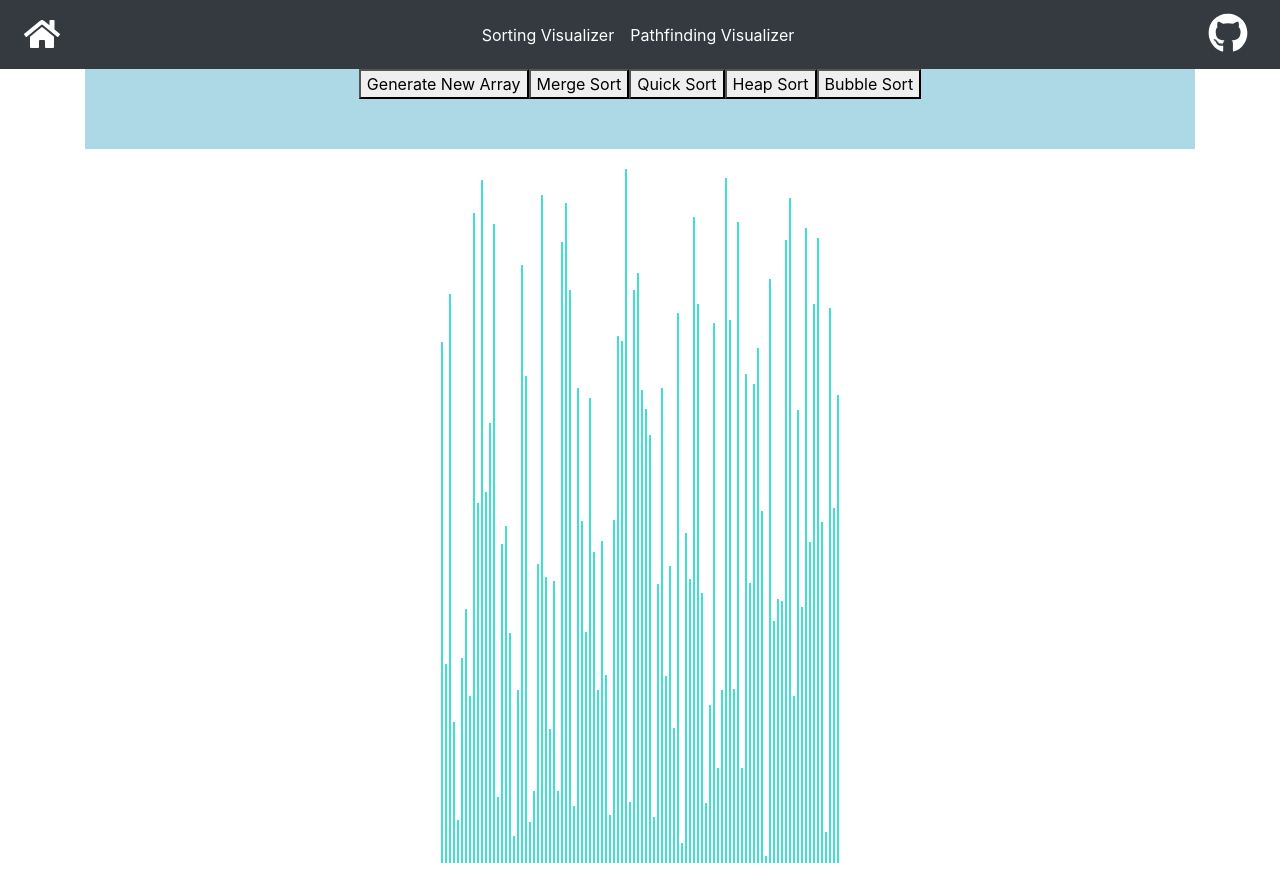
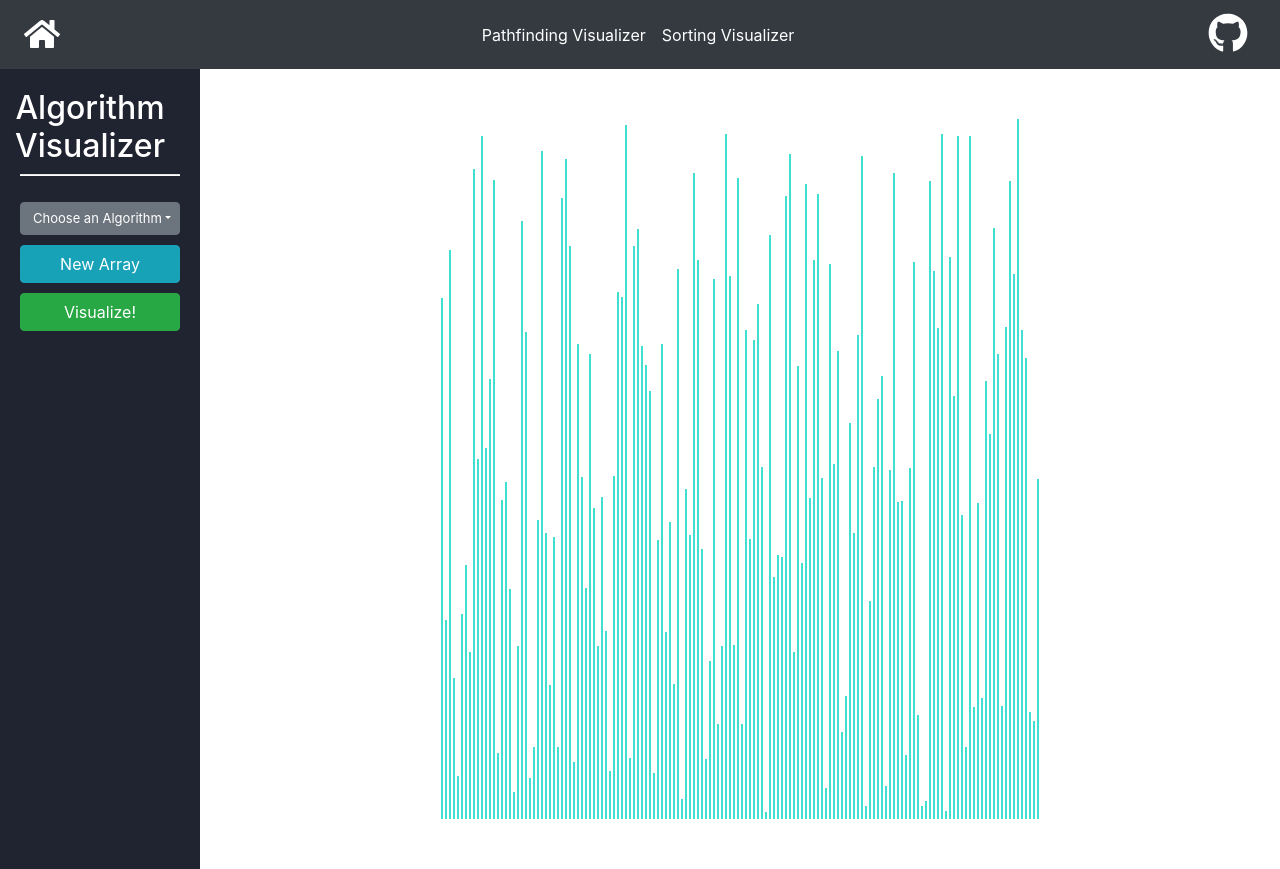
Before and after one commit to marcuspearce/Algorithm-Visualizer, a React (Create React App) app: page /sortingVisualizer in a window 1280 px wide. After the commit the page ends 825 px from the top, so only its background shows below. Built offline with nearby package versions, Linux system fonts and the light colour scheme.

Commit message:
fixed sidebar styling

```diff
--- a/src/components/PathfindingVisualizer/PathfindingVisualizer.css
+++ b/src/components/PathfindingVisualizer/PathfindingVisualizer.css
@@ -10,36 +10,60 @@
     /* min-width:500px; */
 }
 
-
 /* Style page content */
 #pathfinder-content {
-    margin-left: 200px; /* Same as the width of the sidebar */
-    padding: 0px 10px;
+  margin-left: 200px; /* Same as the width of the sidebar */
+  padding: 0px 10px;
 }
 
 
+
+
+/* SIDEBAR */
+
+
 /* The sidebar menu */
-.sidenav {
+.sidebar-p {
     height: 100%;
     width: 200px;
     position: fixed; /* Fixed Sidebar (stay in place on scroll) */
-    z-index: 1; /* Stay on top */
     left: 0;
-    background-color: #111; /* Black */
-    overflow-x: hidden; /* Disable horizontal scroll */
+    background-color:rgb(32,35,48);
     padding-top: 20px;
+    padding-left:20px;
+    padding-right: 20px;
+    font-size: 10px;
+
+    margin-top:-25px;
   }
 
-  /* The navigation menu links */
-  .sidenav button {
-    padding: 6px 8px 6px 16px;
-    text-decoration: none;
-    font-size: 25px;
-    color: #818181;
-    display: block;
+
+  .sidebar-p Button {
+    width:100%;
+    margin-top:10px;
   }
 
-  /* When you mouse over the navigation links, change their color */
+  .sidebar-p-line {
+    background-color:white;
+    height:1px;
+    margin-top:0;
+  }
+
+  .sidebar-p-title {
+    color:white;
+    font-size:2rem;
+    margin-left:-20px;
+  }
+
+  .sidebar-p-dropdown {
+    font-size:10px;
+  }
+
+  .sidebar-p .dropdown button {
+    font-size:13px;
+  }
+
+  /* When you mouse over the navigation links, change their color
   .sidenav button:hover {
     color: #f1f1f1;
-  }
+  } */
--- a/src/components/PathfindingVisualizer/PathfindingVisualizer.jsx
+++ b/src/components/PathfindingVisualizer/PathfindingVisualizer.jsx
@@ -3,7 +3,7 @@ import Node from "./Node/Node";
 import {dijkstra, dijkstraReturnFinishNode} from '../../algorithms/dijkstra';
 import {getNodesInShortestPathOrder} from '../../algorithms/helper-func-algorithms';
 
-import { Container, Row, Col, ButtonGroup, Button, DropdownButton, Dropdown } from 'react-bootstrap';
+import { Button, DropdownButton, Dropdown } from 'react-bootstrap';
 
 import "./PathfindingVisualizer.css";
 
@@ -261,24 +261,25 @@ export default class PathfindingVisualizer extends Component {
 
         return (
             <>
+                <div className="sidebar-p">
+                    <h1 className="sidebar-p-title">Algorithm Visualizer</h1>
+                    <hr className="sidebar-p-line"/>
+                    <DropdownButton variant="secondary" className="sidebar-p-dropdown" id="dropdown-basic-button" title="Choose an Algorithm">
+                        <Dropdown.Item onClick={() => this.visualizeDijkstra()}>Dijkstra's</Dropdown.Item>
+                        <Dropdown.Item href="#/action-2">Another action</Dropdown.Item>
+                        <Dropdown.Item href="#/action-3">Something else</Dropdown.Item>
+                    </DropdownButton>
 
-                <div className="sidenav">
-                    <button>button 1</button>
-                    <button>Button 2</button>
-                    <button>button 3</button>
-                    <button>Button 24</button>
+                    <Button onClick={() => this.reset()} variant="info">
+                        Reset Grid
+                    </Button>{' '}
+                    <Button onClick={() => this.visualizeDijkstra()} variant="success">
+                        Visualize!
+                    </Button>{' '}
                 </div>
 
                 <div id="pathfinder-content">
-                    <button onClick={() => this.visualizeDijkstra()}>
-                        Visualize Dijkstra's Algorithm
-                    </button>
-                    <button onClick={() => this.reset()}>
-                        Reset
-                    </button>
-                    <button onClick={() => this.reset()}>
-                        Reset
-                    </button>
+
                     <table className="grid">
                         <tbody>
                             {grid.map((row, rowIndex) => {
@@ -441,81 +442,3 @@ const findStartOrFinishNode = (grid, startOrFinish) => {
         }
     }
 }
-
-
-
-
-
-
-
-
-{/* <Container fluid>
-            <Row>
-                <Col sm={2}>
-                <ButtonGroup vertical>
-  <Button>Button</Button>
-  <Button>Button</Button>
-
-  <DropdownButton as={ButtonGroup} title="Dropdown" id="bg-vertical-dropdown-1">
-    <Dropdown.Item eventKey="1">Dropdown link</Dropdown.Item>
-    <Dropdown.Item eventKey="2">Dropdown link</Dropdown.Item>
-  </DropdownButton>
-
-  <Button>Button</Button>
-  <Button>Button</Button>
-
-  <DropdownButton as={ButtonGroup} title="Dropdown" id="bg-vertical-dropdown-2">
-    <Dropdown.Item eventKey="1">Dropdown link</Dropdown.Item>
-    <Dropdown.Item eventKey="2">Dropdown link</Dropdown.Item>
-  </DropdownButton>
-
-  <DropdownButton as={ButtonGroup} title="Dropdown" id="bg-vertical-dropdown-3">
-    <Dropdown.Item eventKey="1">Dropdown link</Dropdown.Item>
-    <Dropdown.Item eventKey="2">Dropdown link</Dropdown.Item>
-  </DropdownButton>
-</ButtonGroup>
-                </Col>
-                <Col sm={10}>
-                    <button onClick={() => this.visualizeDijkstra()}>
-                        Visualize Dijkstra's Algorithm
-                    </button>
-                    <button onClick={() => this.reset()}>
-                        Reset
-                    </button>
-                    <table className="grid">
-                        <tbody>
-                            {grid.map((row, rowIndex) => {
-                                return (
-                                    <tr className="gridRow" key={rowIndex}>
-                                    {row.map((node, nodeIndex) => {
-                                        const {row, col, isStart, isFinish, isWall} = node;
-                                        return (
-                                            <Node
-                                                key={nodeIndex}
-                                                row={row}
-                                                col={col}
-                                                isStart={isStart}
-                                                isFinish={isFinish}
-                                                isWall={isWall}
-                                                mouseIsPressed={mouseIsPressed}
-                                                onMouseDown={(row,col) =>
-                                                    this.handleMouseDown(row,col)
-                                                }
-                                                onMouseEnter={(row,col) =>
-                                                    this.handleMouseEnter(row,col)
-                                                }
-                                                onMouseLeave={(row,col) =>
-                                                     this.handleMouseLeave(row,col)
-                                                }
-                                                onMouseUp={() => this.handleMouseUp()}>
-                                            </Node>
-                                        );
-                                    })}
-                                    </tr>
-                                );
-                            })}
-                        </tbody>
-                    </table>
-                </Col>
-            </Row>
-            </Container> */}
--- a/src/components/SortingVisualizer/SortingVisualizer.css
+++ b/src/components/SortingVisualizer/SortingVisualizer.css
@@ -1,10 +1,7 @@
 .array-container {
     padding-top: 20px;
-    /* width:100%; */
-    /* margin:auto; */
-    /* position: absolute; */
-    /* left: 100px; */
-    /* top: 100px; */
+    min-width:600px;
+    padding-top:50px;
 }
 
 .array-bar {
@@ -14,14 +11,58 @@
     /* background-color: turquoise; */
 }
 
-.menu {
-    margin:auto;
-    height: 10vh;
-    background-color: lightblue;
-    /* top:50%; */
+
+
+
+#sorting-content {
+    margin-left: 200px; /* Same as the width of the sidebar */
+    padding: 0px 10px;
 }
 
-.container {
-    margin:auto;
-    /* background-color:blue; */
-}
+
+
+
+
+/* SIDEBAR */
+
+
+/* The sidebar menu */
+.sidebar-s {
+    height: 100%;
+    width: 200px;
+    position: fixed; /* Fixed Sidebar (stay in place on scroll) */
+    left: 0;
+    background-color:rgb(32,35,48);
+    padding-top: 20px;
+    padding-left:20px;
+    padding-right: 20px;
+    font-size: 10px;
+
+    /* margin-top:-25px; */
+  }
+
+
+  .sidebar-s Button {
+    width:100%;
+    margin-top:10px;
+  }
+
+  .sidebar-s-line {
+    background-color:white;
+    height:1px;
+    margin-top:0;
+  }
+
+  .sidebar-s-title {
+    color:white;
+    font-size:2rem;
+    margin-left:-20px;
+  }
+
+  .sidebar-s-dropdown {
+    font-size:10px;
+  }
+
+  .sidebar-s .dropdown button {
+    font-size:13px;
+  }
--- a/src/components/SortingVisualizer/SortingVisualizer.jsx
+++ b/src/components/SortingVisualizer/SortingVisualizer.jsx
@@ -2,9 +2,12 @@ import React from 'react';
 import './SortingVisualizer.css';
 import {getMergeSortAnimations} from '../../algorithms/mergeSort.js';
 
+import { Button, DropdownButton, Dropdown } from 'react-bootstrap';
 
-const NUMBER_OF_ARRAY_BARS = 100;
-const ANIMATION_SPEED_MS = 10;
+
+
+const NUMBER_OF_ARRAY_BARS = 150;
+const ANIMATION_SPEED_MS = 5;
 const PRIMARY_COLOR = 'turquoise';
 const SECONDARY_COLOR = 'red';
 
@@ -65,19 +68,46 @@ export default class SortingVisualizer extends React.Component {
     heapSort() {}
     bubbleSort() {}
 
+
+
+
+
+
+
+
+
+
+
+
+
+
+
+
     render() {
         const {array} = this.state;
 
         return (
             <>
-                <div className="container">
-                    <div className="menu">
-                        <button onClick={() => this.resetArray()}>Generate New Array</button>
-                        <button onClick={() => this.mergeSort()}>Merge Sort</button>
-                        <button onClick={() => this.quickSort()}>Quick Sort</button>
-                        <button onClick={() => this.heapSort()}>Heap Sort</button>
-                        <button onClick={() => this.bubbleSort()}>Bubble Sort</button>
-                    </div>
+
+                <div className="sidebar-s">
+                    <h1 className="sidebar-s-title">Algorithm Visualizer</h1>
+                    <hr className="sidebar-s-line"/>
+                    <DropdownButton variant="secondary" className="sidebar-s-dropdown" id="dropdown-basic-button" title="Choose an Algorithm">
+                        <Dropdown.Item onClick={() => this.mergeSort()}>Merge Sort</Dropdown.Item>
+                        <Dropdown.Item onClick={() => this.quickSort()}>Quick Sort</Dropdown.Item>
+                        <Dropdown.Item onClick={() => this.heapSort()}>Heap Sort</Dropdown.Item>
+                        <Dropdown.Item onClick={() => this.bubbleSort()}>Bubble Sort</Dropdown.Item>
+                    </DropdownButton>
+
+                    <Button onClick={() => this.resetArray()} variant="info">
+                        New Array
+                    </Button>{' '}
+                    <Button onClick={() => this.mergeSort()} variant="success">
+                        Visualize!
+                    </Button>{' '}
+                </div>
+
+                <div id="sorting-content">
                     <div className="array-container">
                         {array.map((value,idx) => (
                             <div
@@ -98,6 +128,18 @@ export default class SortingVisualizer extends React.Component {
 }
 
 
+
+
+
+
+
+
+
+
+
+
+
+
 // From https://stackoverflow.com/questions/4959975/generate-random-number-between-two-numbers-in-javascript
 function randomIntFromInterval(min,max) {
     return Math.floor(Math.random() * (max-min+1) + min);
--- a/src/components/myNavbar.jsx
+++ b/src/components/myNavbar.jsx
@@ -40,15 +40,15 @@ export default class myNavbar extends React.Component {
     <Nav className="mx-auto">
         <Nav.Item>
             <Nav.Link>
-                <Link to={process.env.PUBLIC_URL + '/sortingVisualizer'}>
-                    Sorting Visualizer
+                <Link to={process.env.PUBLIC_URL + '/pathfindingVisualizer'}>
+                    Pathfinding Visualizer
                 </Link>
             </Nav.Link>
         </Nav.Item>
         <Nav.Item>
             <Nav.Link>
-                <Link to={process.env.PUBLIC_URL + '/pathfindingVisualizer'}>
-                    Pathfinding Visualizer
+                <Link to={process.env.PUBLIC_URL + '/sortingVisualizer'}>
+                    Sorting Visualizer
                 </Link>
             </Nav.Link>
         </Nav.Item>
```
